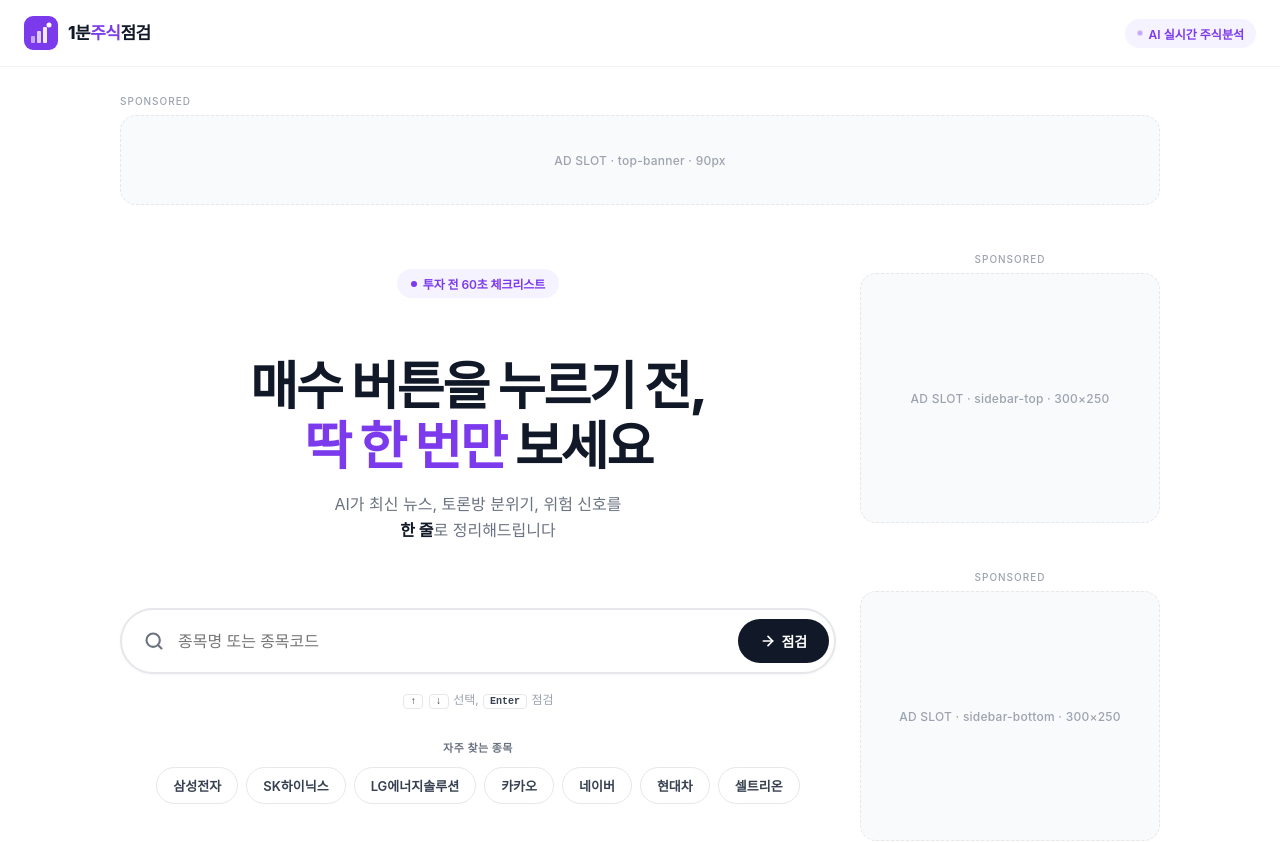
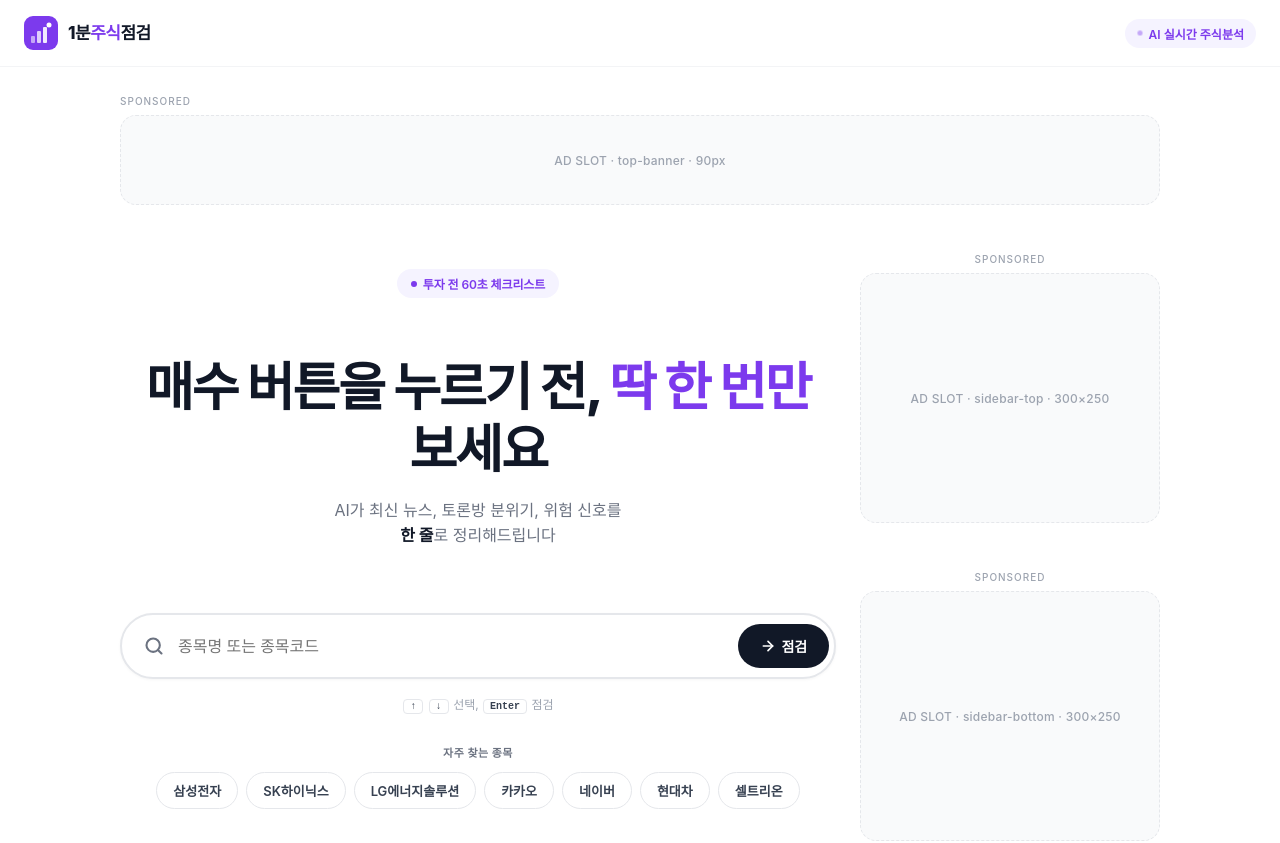
Before and after one commit to g33571-gif/stockcheck, a Next.js app: page / in a window 1280 px wide. Shown: the top 843 px of the page. Built offline with nearby package versions, Linux system fonts and the light colour scheme; a web font is replaced by a local one.

Commit message:
Update StockCheck.js

```diff
--- a/app/StockCheck.js
+++ b/app/StockCheck.js
@@ -294,12 +294,14 @@ export default function StockCheck() {
                   투자 전 60초 체크리스트
                 </div>
 
-                <h1 className="hero-title" style={{
-                  fontWeight: 800, lineHeight: 1.15, letterSpacing: "-0.04em",
-                  marginBottom: 16, color: C.ink,
+<h1 className="hero-title" style={{
+                  fontWeight: 800, lineHeight: 1.2, letterSpacing: "-0.04em",
+                  marginBottom: 16, color: C.ink, wordBreak: "keep-all",
+                  padding: "0 12px",
                 }}>
-                  매수 버튼을 누르기 전,<br/>
-                  <span style={{ color: C.primary }}>딱 한 번만</span> 보세요
+                  매수 버튼을 누르기 전,{" "}
+                  <span style={{ color: C.primary, whiteSpace: "nowrap" }}>딱 한 번만</span>{" "}
+                  보세요
                 </h1>
 
                 <p style={{
```
